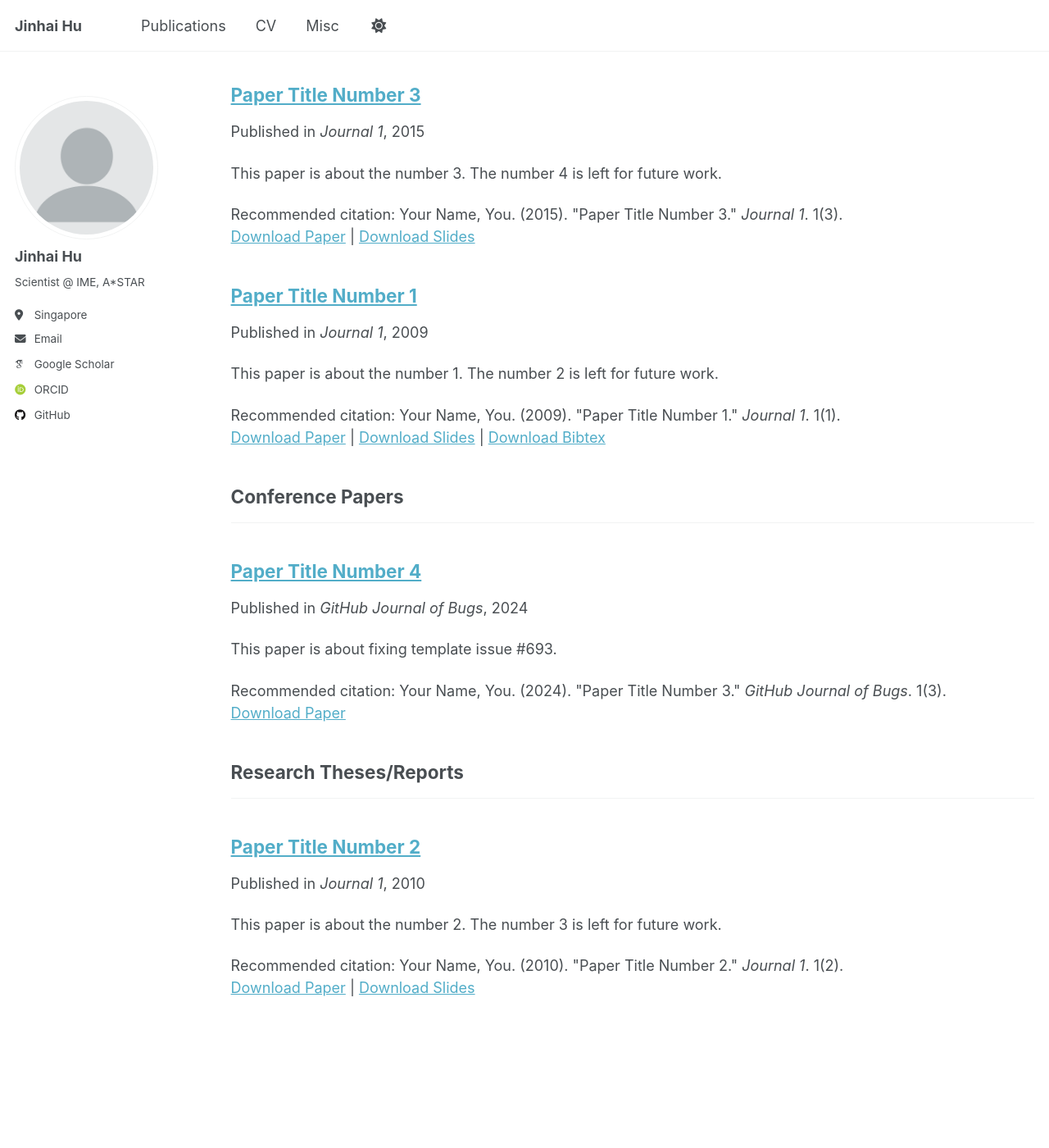
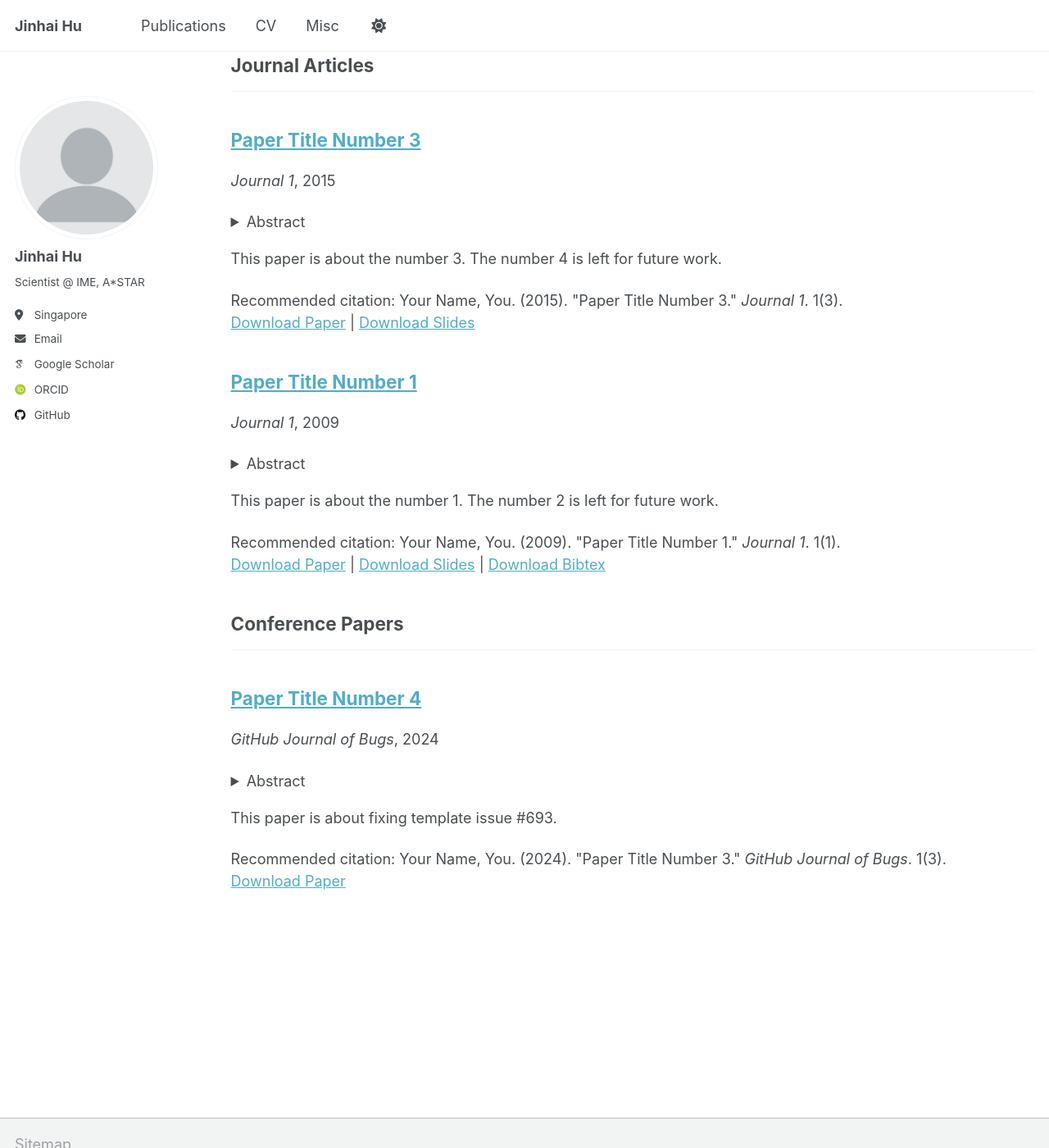
Before and after one commit to HUJH511/HUJH511.github.io, a Jekyll site: the page built from _pages/publications.html, in a window 1280 px wide and 1400 px high, scrolled down 202 px. Shown: the whole window at 82% size. Built offline with Jekyll 4.4.1, drawn with Linux system fonts in a browser that asks for light colours; some web fonts are replaced; a file with an impossible date is left out; some of the changed text lies outside the part shown.

Commit message:
update publication and add QE

```diff
--- a/_includes/archive-single.html
+++ b/_includes/archive-single.html
@@ -41,7 +41,15 @@
         {% if post.collection == 'teaching' %}
           <p> {{ post.type }}, <i>{{ post.venue }}</i>, {{ post.date | default: "1900-01-01" | date: "%Y" }} </p>
         {% elsif post.collection == 'publications' %}
-          <p>Published in <i>{{ post.venue }}</i>, {{ post.date | default: "1900-01-01" | date: "%Y" }} </p>
+          <p> {{post.authors}} </p>
+          <p><i>{{ post.venue }}</i>, {{ post.date | default: "1900-01-01" | date: "%Y" }} </p>
+          {%if post.note %}
+            <p>{{ post.note }}</p>
+          {%endif%}
+          <details>
+            <summary>Abstract</summary>
+            {{ post.abstract }}
+          </details>
         {% elsif post.date %}
          <p class="page__date"><strong><i class="fa fa-fw fa-calendar" aria-hidden="true"></i> {{ site.data.ui-text[site.locale].date_label | default: "Published:" }}</strong> <time datetime="{{ post.date | default: "1900-01-01" | date_to_xmlschema }}">{{ post.date | default: "1900-01-01" | date: "%B %d, %Y" }}</time></p>
         {% endif %}
--- a/_pages/publications.html
+++ b/_pages/publications.html
@@ -1,9 +1,11 @@
 ---
 layout: archive
-title: "Publications"
+title: "📄 Publications"
 permalink: /publications/
 author_profile: true
 ---
+
+<p style="color:gray;">* indicates equal contribution</p>
 
 {% if site.author.googlescholar %}
   <div class="wordwrap">You can also find my articles on <a href="{{site.author.googlescholar}}">my Google Scholar profile</a>.</div>
--- a/_publications/2010-10-01-paper-title-number-2.md
+++ b/_publications/2022-07_Time-Series_Analysis_on_Edge-AI_Hardware_for_Healthcare_Monitoring.md
@@ -1,14 +1,14 @@
 ---
-title: "Paper Title Number 2"
+title: "Time-Series Analysis on Edge-AI Hardware for Healthcare Monitoring"
+authors: "<b>Jinhai Hu</b>"
 collection: publications
 category: reports
-permalink: /publication/2010-10-01-paper-title-number-2
-excerpt: 'This paper is about the number 2. The number 3 is left for future work.'
-date: 2010-10-01
-venue: 'Journal 1'
-slidesurl: 'http://academicpages.github.io/files/slides2.pdf'
-paperurl: 'http://academicpages.github.io/files/paper2.pdf'
-citation: 'Your Name, You. (2010). &quot;Paper Title Number 2.&quot; <i>Journal 1</i>. 1(2).'
+permalink: /publication/2022-07_Time-Series_Analysis_on_Edge-AI_Hardware_for_Healthcare_Monitoring.md
+excerpt:
+date: 2022-07
+venue: 'Progress Report for PhD Confirmation Exercise'
+paperurl: 'http://HUJH511.github.io\files\2022-07_QE_Report.pdf'
+citation:
 ---
 
 The contents above will be part of a list of publications, if the user clicks the link for the publication than the contents of section will be rendered as a full page, allowing you to provide more information about the paper for the reader. When publications are displayed as a single page, the contents of the above "citation" field will automatically be included below this section in a smaller font.
```
Also changed, not shown: 1 other file.
